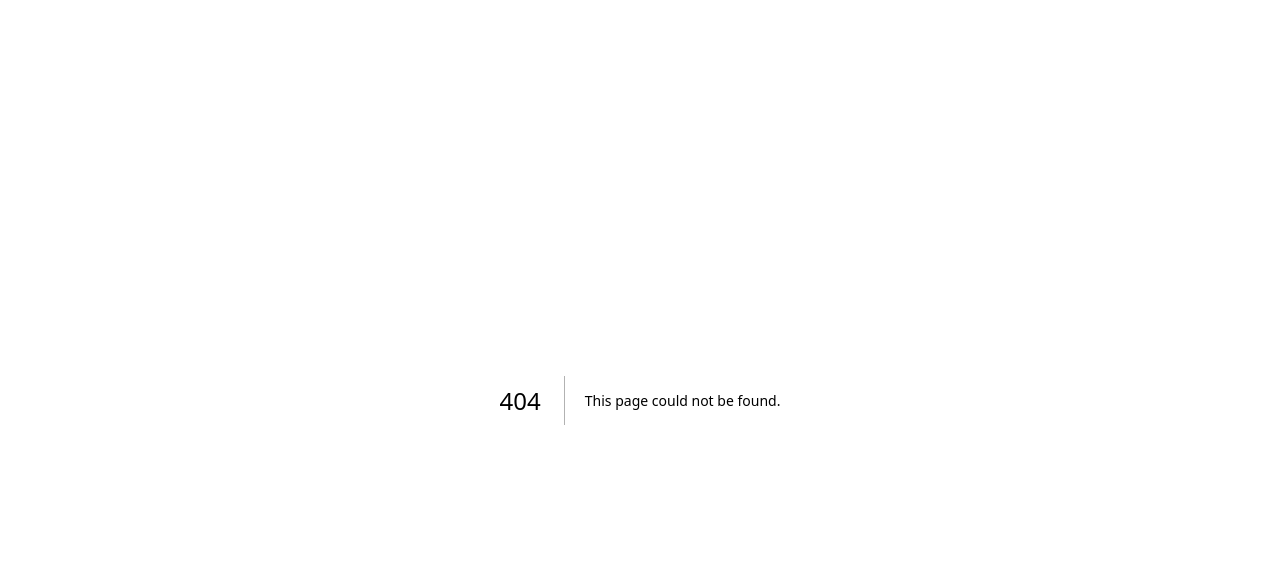
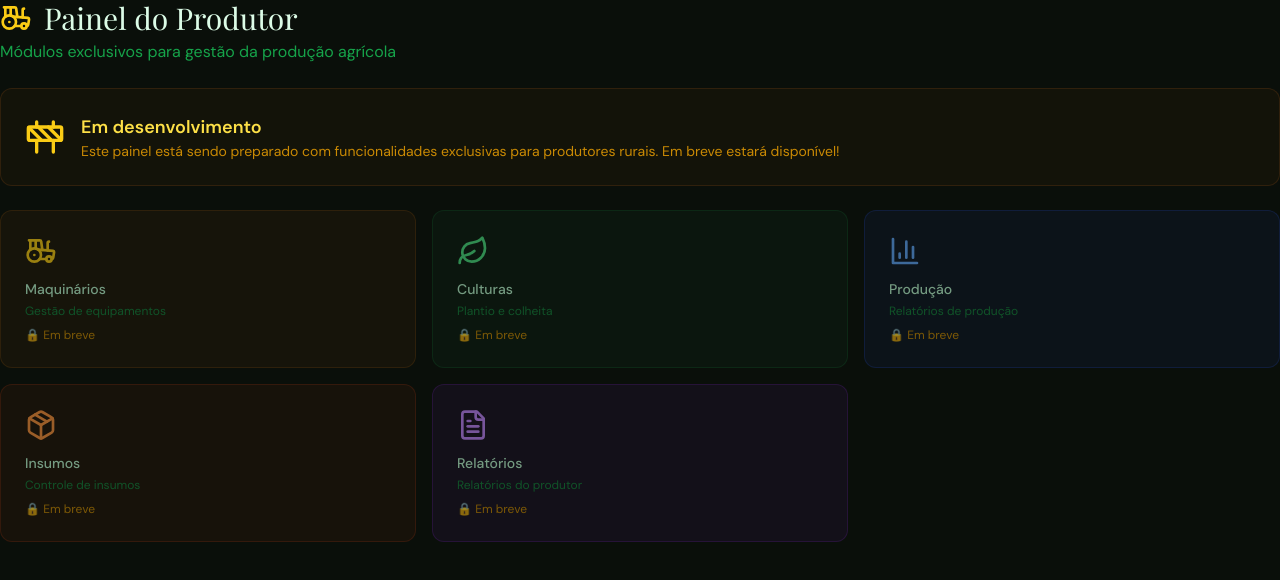
Before and after one commit to luciancardosolcd-gif/agroflow-frontend, a Next.js app: page /produtor in a window 1280 px wide. Before the commit this address had no page. Shown: the top 580 px of the page. Built offline with nearby package versions, Linux system fonts and the light colour scheme.

Commit message:
Create page.tsx

```diff
--- /dev/null
+++ b/src/app/produtor/page.tsx
@@ -0,0 +1,45 @@
+'use client'
+import { Construction, Tractor, Leaf, BarChart3, FileText, Package } from 'lucide-react'
+
+export default function PainelProdutorPage() {
+  const modulos = [
+    { icon: Tractor, label: 'Maquinários', desc: 'Gestão de equipamentos', color: 'text-yellow-400', bg: 'bg-yellow-900/20 border-yellow-800/40', disponivel: false },
+    { icon: Leaf, label: 'Culturas', desc: 'Plantio e colheita', color: 'text-green-400', bg: 'bg-green-900/20 border-green-800/40', disponivel: false },
+    { icon: BarChart3, label: 'Produção', desc: 'Relatórios de produção', color: 'text-blue-400', bg: 'bg-blue-900/20 border-blue-800/40', disponivel: false },
+    { icon: Package, label: 'Insumos', desc: 'Controle de insumos', color: 'text-orange-400', bg: 'bg-orange-900/20 border-orange-800/40', disponivel: false },
+    { icon: FileText, label: 'Relatórios', desc: 'Relatórios do produtor', color: 'text-purple-400', bg: 'bg-purple-900/20 border-purple-800/40', disponivel: false },
+  ]
+
+  return (
+    <div className="space-y-6">
+      <div>
+        <h1 className="font-display text-3xl text-green-100 flex items-center gap-3">
+          <Tractor className="w-8 h-8 text-yellow-400" />
+          Painel do Produtor
+        </h1>
+        <p className="text-green-600 mt-1">Módulos exclusivos para gestão da produção agrícola</p>
+      </div>
+
+      <div className="card border-yellow-900/30 bg-yellow-900/10">
+        <div className="flex items-center gap-4">
+          <Construction className="w-10 h-10 text-yellow-400 flex-shrink-0" />
+          <div>
+            <h2 className="text-yellow-300 font-semibold text-lg">Em desenvolvimento</h2>
+            <p className="text-yellow-600 text-sm">Este painel está sendo preparado com funcionalidades exclusivas para produtores rurais. Em breve estará disponível!</p>
+          </div>
+        </div>
+      </div>
+
+      <div className="grid grid-cols-2 md:grid-cols-3 gap-4">
+        {modulos.map((mod) => (
+          <div key={mod.label} className={`card border ${mod.bg} opacity-60 cursor-not-allowed`}>
+            <mod.icon className={`w-8 h-8 ${mod.color} mb-3`} />
+            <div className="text-green-200 font-medium text-sm">{mod.label}</div>
+            <div className="text-green-700 text-xs mt-1">{mod.desc}</div>
+            <div className="mt-2 text-xs text-yellow-600">🔒 Em breve</div>
+          </div>
+        ))}
+      </div>
+    </div>
+  )
+}
```
